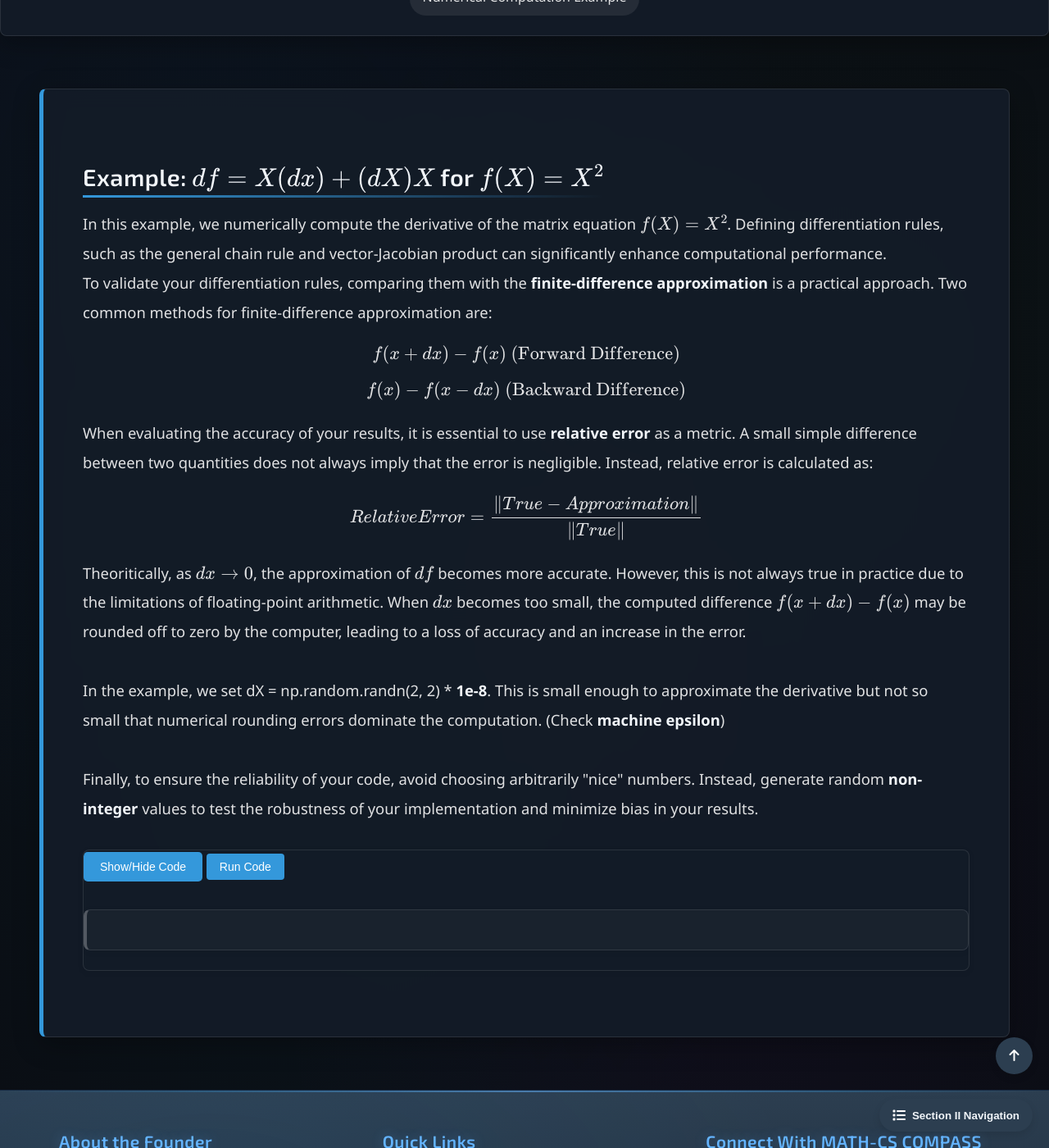
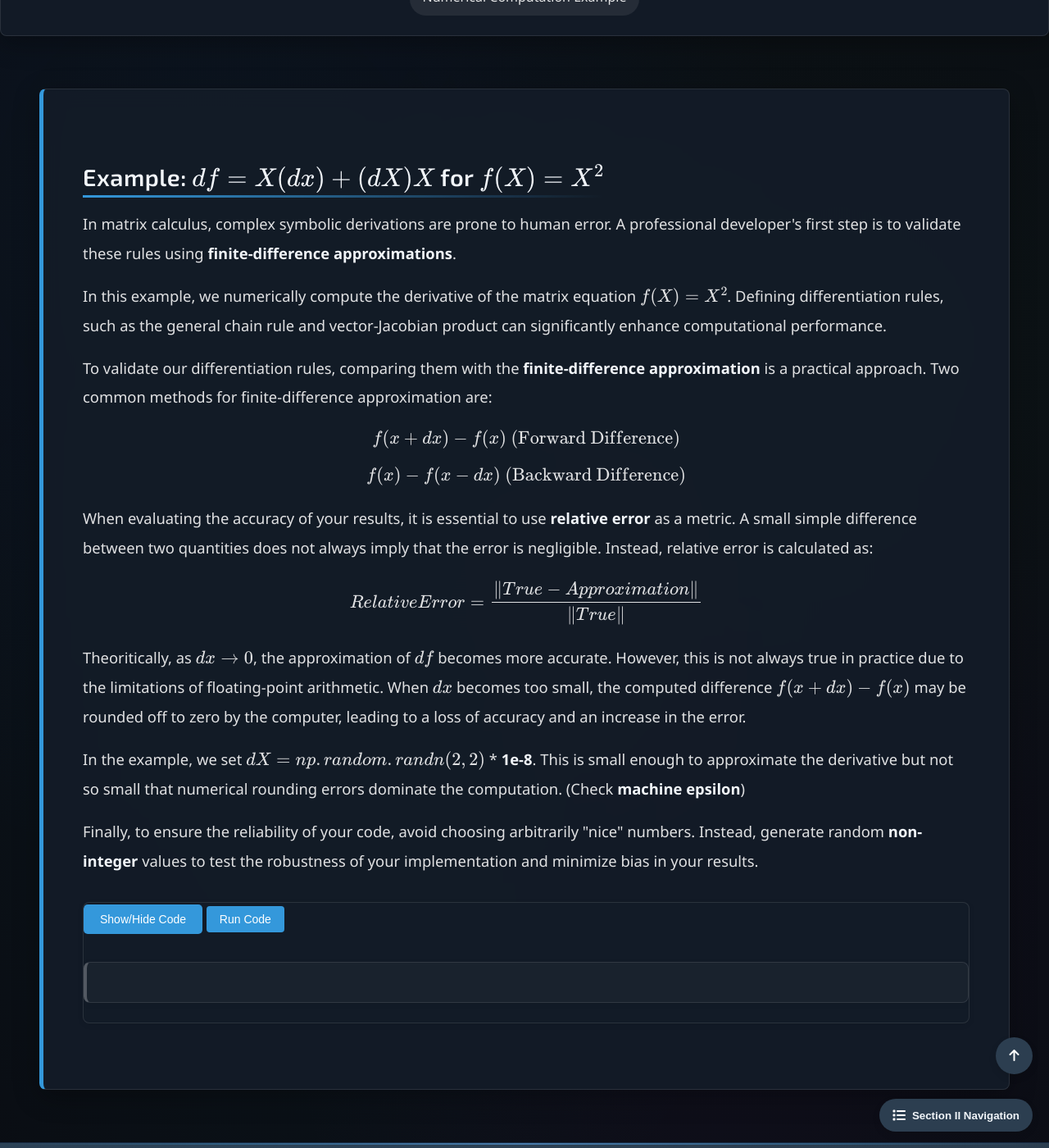
Before and after one commit to Yusukey01/yusukey01.github.io, a Jekyll site: the page built from Mathematics/Calculus/numerical_example1.html, in a window 1280 px wide and 1400 px high, scrolled down 521 px. Shown: the whole window at 82% size. Built offline with Jekyll 4.4.1, drawn with Linux system fonts in a browser that asks for light colours.

Commit message:
refine the page

```diff
--- a/Mathematics/Calculus/numerical_example1.html
+++ b/Mathematics/Calculus/numerical_example1.html
@@ -26,11 +26,18 @@ uses_python: true
             <section id="ex1" class="section-content">
                 <h2>Example: \(df = X(dx)+(dX)X\) for \(f(X) = X^2\)</h2>
                 <p>
+                    In matrix calculus, complex symbolic derivations are prone to human error. A professional developer's
+                    first step is to validate these rules using <strong>finite-difference approximations</strong>.
+                </p>
+
+                <p>
                     In this example, we numerically compute the derivative of the matrix equation \(f(X) = X^2\). Defining
                     differentiation rules, such as the general chain rule and vector-Jacobian product can significantly enhance
                     computational performance.
-            <br>
-            To validate your differentiation rules, comparing them with the <strong>finite-difference approximation</strong>
+                </p>
+
+                <p>
+                    To validate our differentiation rules, comparing them with the <strong>finite-difference approximation</strong>
                     is a practical approach. Two common methods for finite-difference approximation are:
                     \[
                     f(x+dx) - f(x) \text{ (Forward Difference)}
@@ -47,12 +54,16 @@ uses_python: true
                     Theoritically, as \(dx \to 0\), the approximation of \(df\) becomes more accurate. However, this is not always true in
                     practice due to the limitations of floating-point arithmetic. When \(dx\) becomes too small, the computed difference
                     \(f(x+dx) - f(x) \) may be rounded off to zero by the computer, leading to a loss of accuracy and an increase in the error.
-            <br><br>
-            In the example, we set dX = np.random.randn(2, 2) * <strong>1e-8</strong>. This is small enough to approximate the derivative
+                </p>
+                <P>
+                    In the example, we set \(dX = np.random.randn(2, 2)\) * <strong>1e-8</strong>. This is small enough to approximate the derivative
                     but not so small that numerical rounding errors dominate the computation. (Check <strong>machine epsilon</strong>)
-            <br><br>
+                </P>
+                <p>
                     Finally, to ensure the reliability of your code, avoid choosing arbitrarily "nice" numbers. Instead, generate random
                     <strong>non-integer</strong> values to test the robustness of your implementation and minimize bias in your results.
+                </p>
+
                 <div class="code-container">
                     <div class="collapsible-section">
                     <button class="collapsible-btn">Show/Hide Code</button>
@@ -93,7 +104,6 @@ uses_python: true
                 </div>
                 <button class="run-button" onclick="runPythonCode(this)">Run Code</button>
                 <div class="python-output"></div>
-            </p>
             </section>
         </div>
         <script src="/js/main.js"></script>
```
Also changed, not shown: data/curriculum.json. Lines whose indentation alone changed are shown as unchanged.
